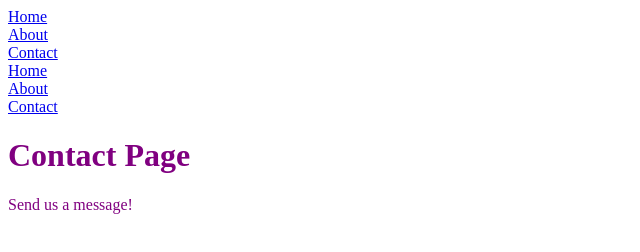
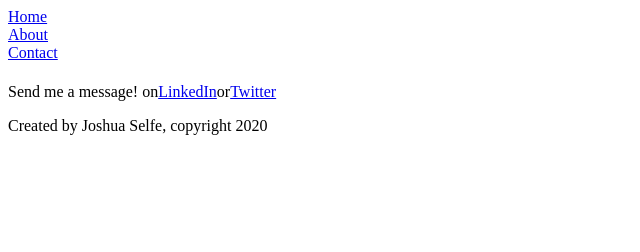
Before and after one commit to joshie-2/gatsby_netlify_tutorial, a Gatsby site: page /contact in a window 1280 px wide. Shown: the whole page, without its empty margins (0-640 px from the left). Built offline with nearby package versions, Linux system fonts and the light colour scheme; Gatsby itself is replaced by a stand-in of ours.

Commit message:
added layout component and removed header & footer

```diff
--- a/src/pages/contact.js
+++ b/src/pages/contact.js
@@ -1,13 +1,15 @@
 import React from "react"
-import NavBar from "../components/navBar"
-import Header from "../components/header"
+import Layout from "../components/layout"
 
 export default function Contact() {
   return (
-    <div style={{ color: `purple` }}>
-      <NavBar />
-      <Header headerText="Contact Page" />
-      <p>Send us a message!</p>
-    </div>
+    <Layout>
+      <p>
+        Send me a message! on
+        <a href="https://www.linkedin.com/in/joshuaselfe/">LinkedIn</a>
+        or
+        <a href="https://twitter.com/joshua_selfe">Twitter</a>
+      </p>
+    </Layout>
   )
 }
```
